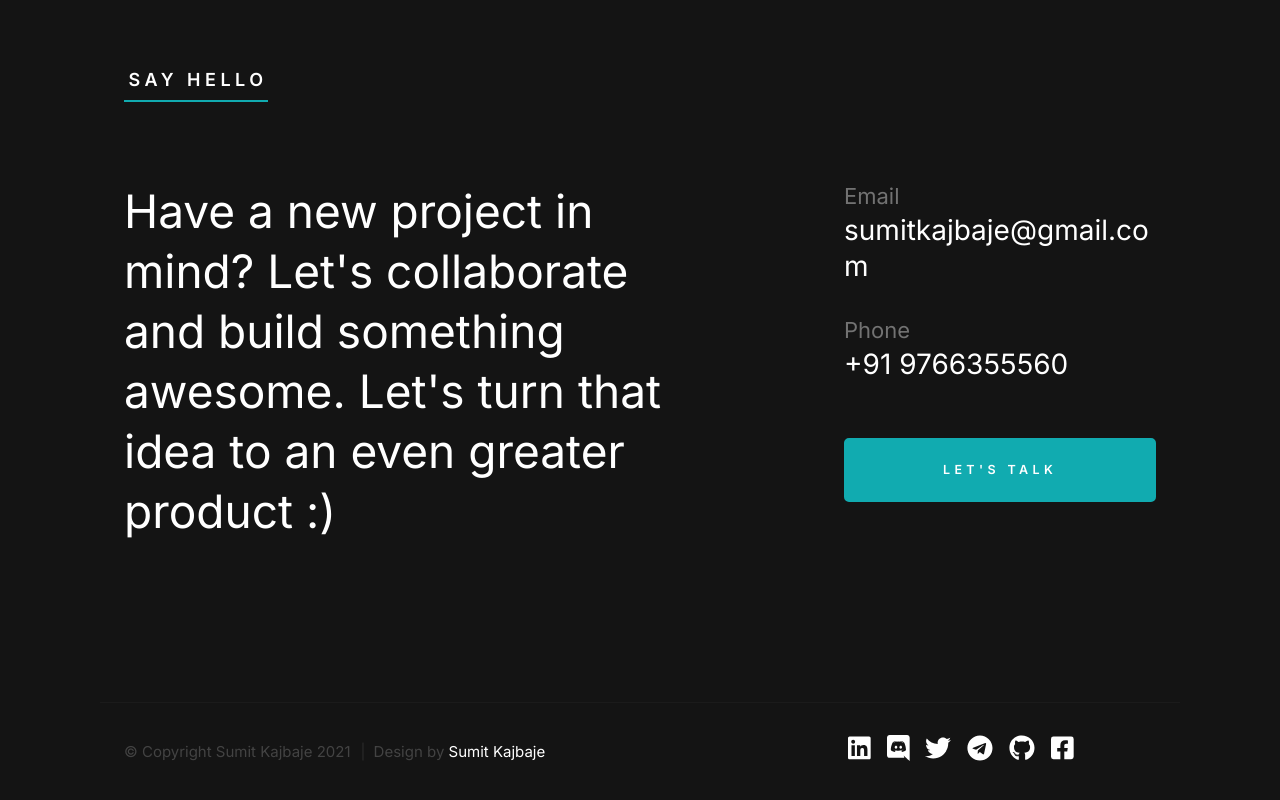
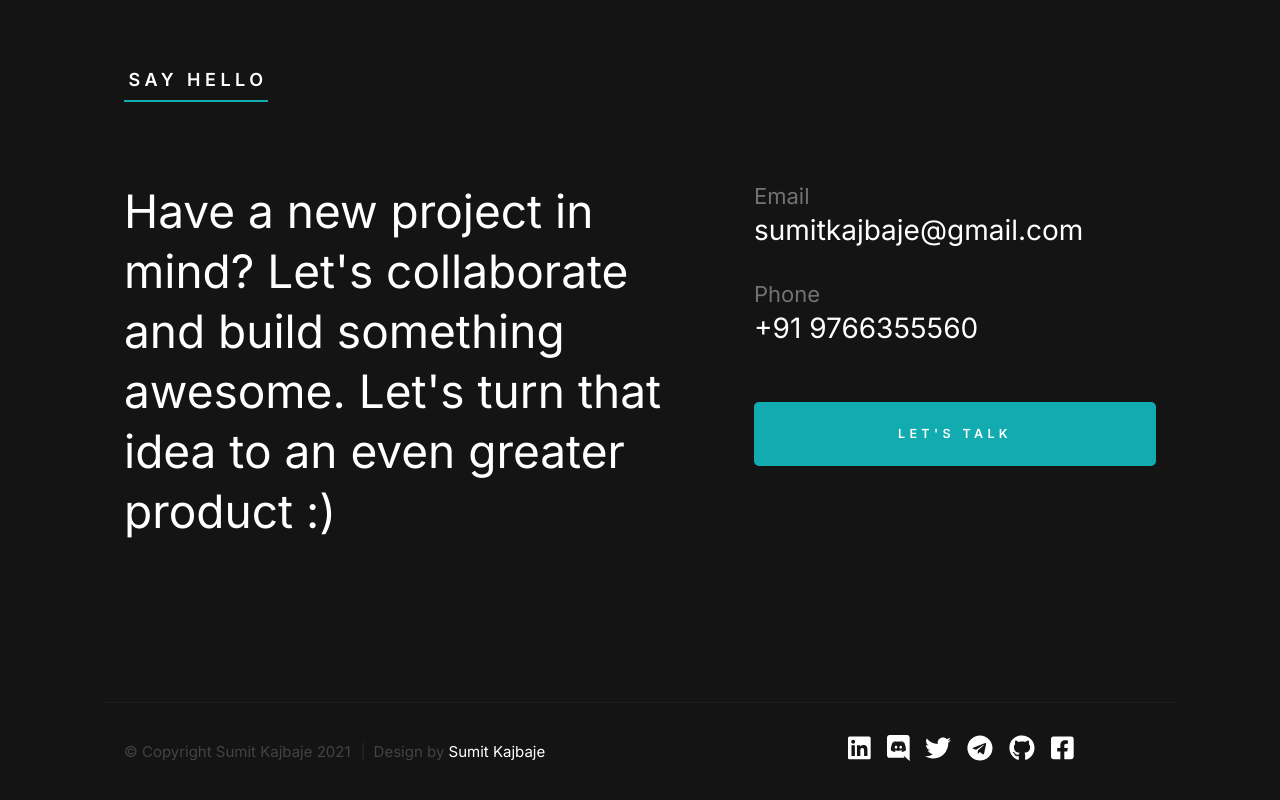
Before and after one commit to SumitK27/React-Dynamic-Portfolio, a React (Create React App) app: page / in a window 1280 px wide. Shown: the part 5854-6654 px from the top of the page. Built offline with nearby package versions, Linux system fonts and the light colour scheme.

Commit message:
fixed styling error

```diff
--- a/src/Components/Contact.jsx
+++ b/src/Components/Contact.jsx
@@ -23,7 +23,7 @@ export default class Contact extends Component {
                         </h4>
                     </div>
 
-                    <div className="column large-4 medium-12">
+                    <div className="column large-5 medium-12">
                         <div className="row contact-infos">
                             <div className="column large-12 medium-6 tab-12">
                                 <div className="contact-block">
```
